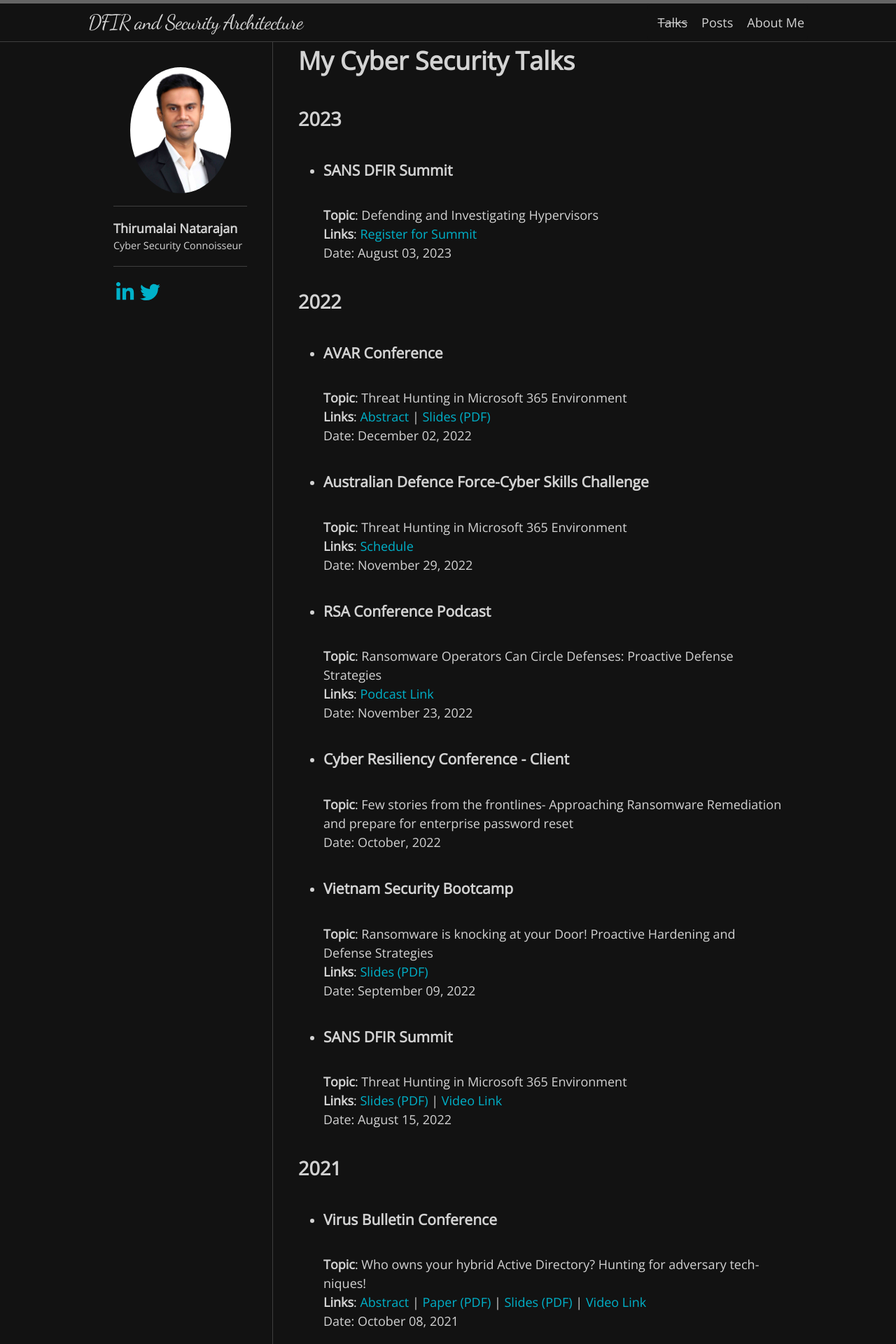
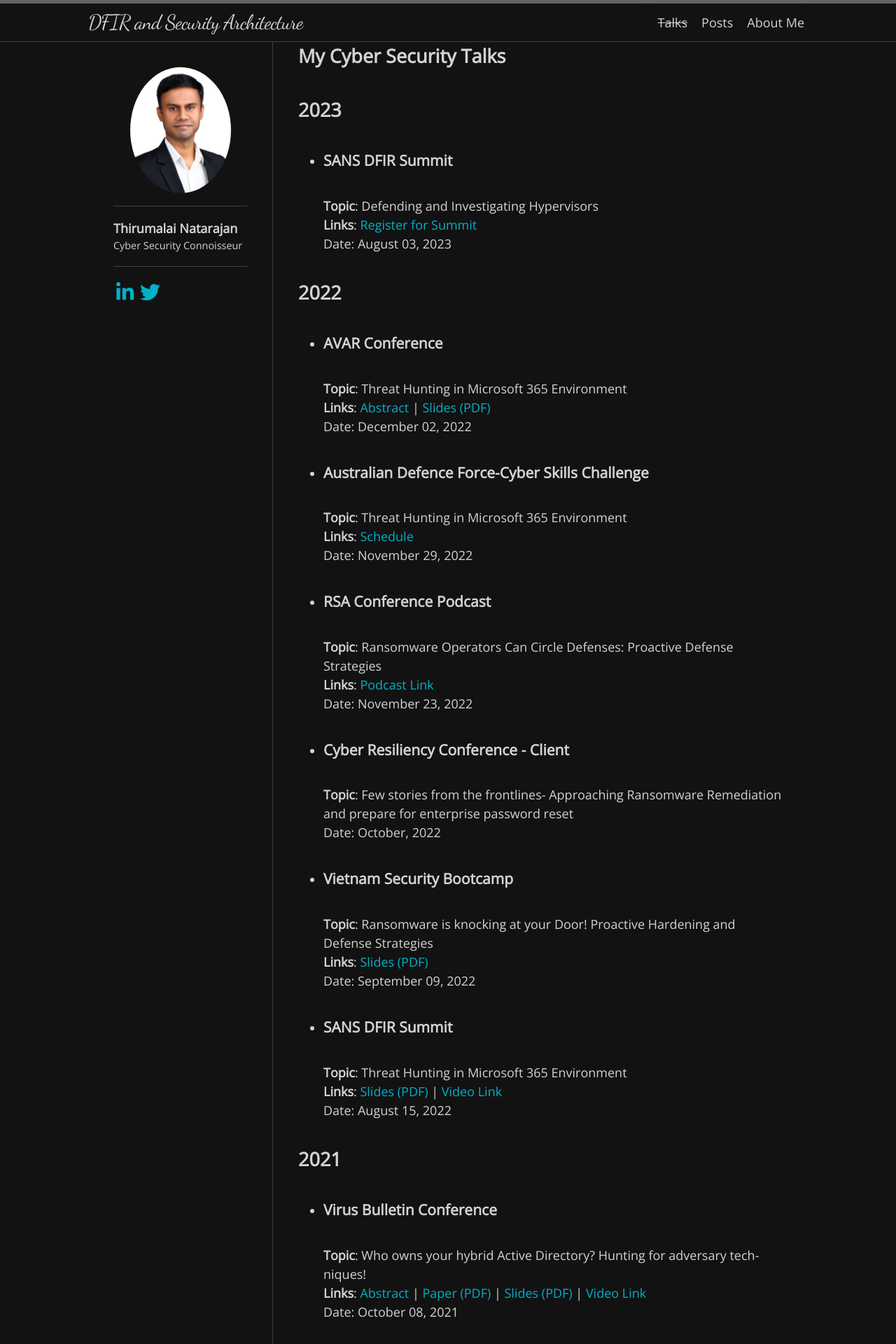
Before and after one commit to Th1ru-M/th1ru-m.github.io, a Jekyll site: the page built from talks.md, in a window 1280 px wide. Shown: the top 1920 px of the page at 70% size. Built offline with Jekyll 4.4.1, drawn with Linux system fonts in a browser that asks for light colours; nearby versions of some CDN libraries; some web fonts are replaced.

```diff
--- a/talks.md
+++ b/talks.md
@@ -3,7 +3,7 @@ layout: default
 title:  "My Cyber Security Talks"
 permalink: /talks/
 ---
-# **My Cyber Security Talks**
+## **My Cyber Security Talks**
 
 ## **2023**
 
```
